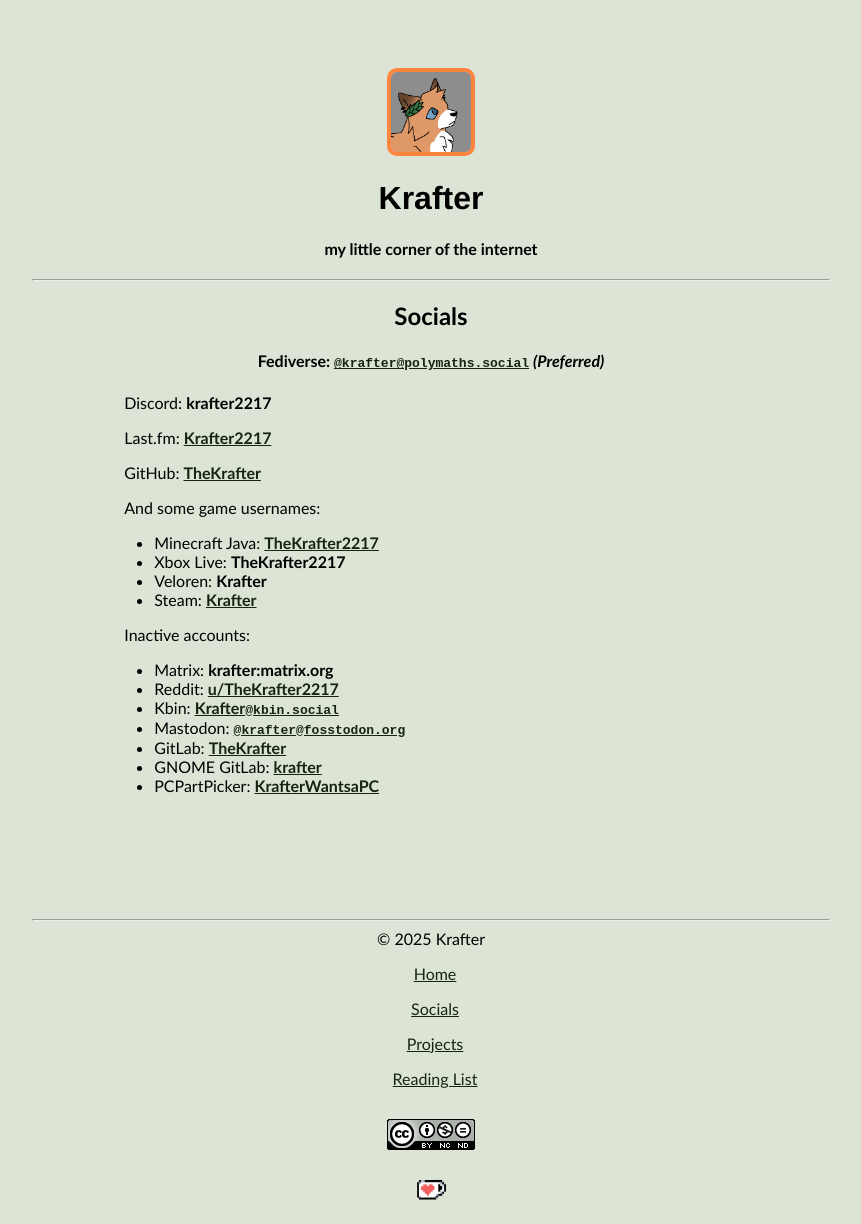
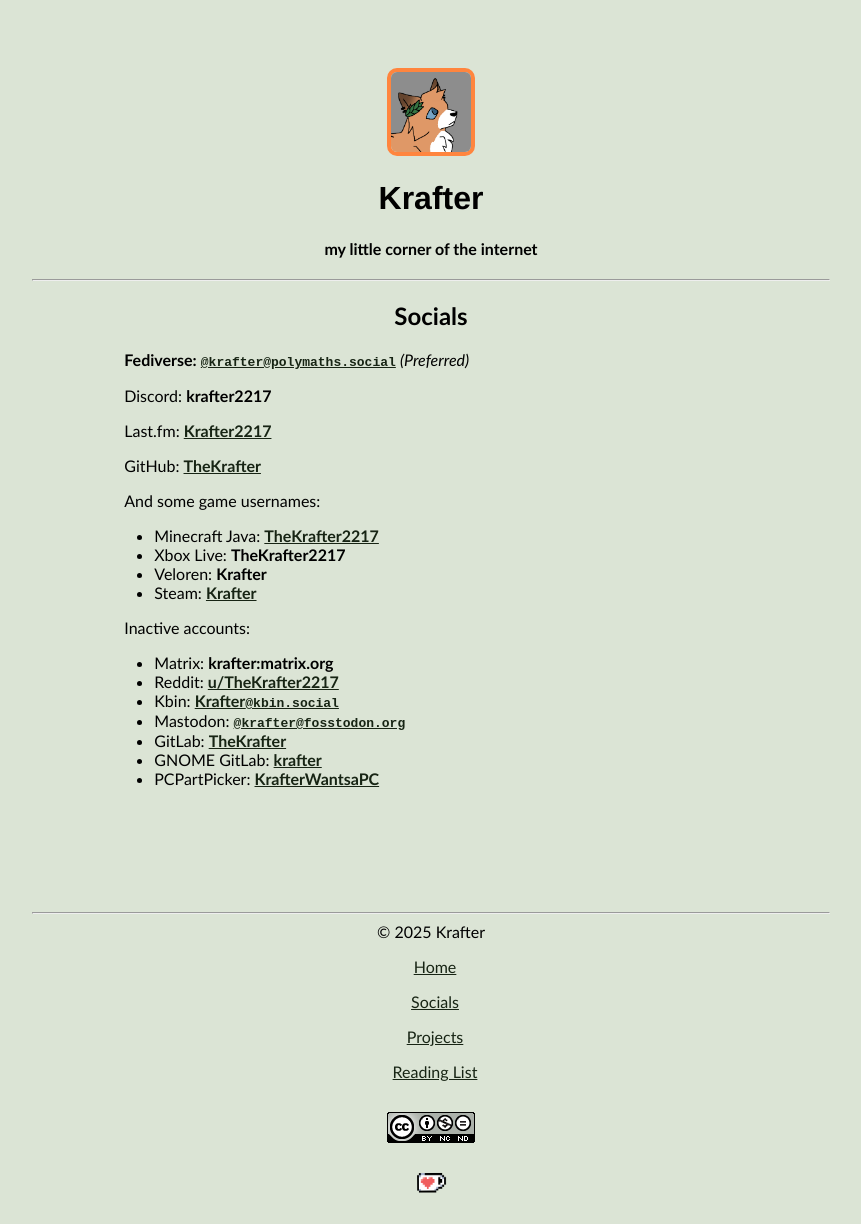
Before and after one commit to TheKrafter/thekrafter.github.io, a Jekyll site: the page built from socials.md, in a window 1280 px wide. Shown: the whole page, without its empty margins (209-1070 px from the left). Built offline with Jekyll 4.4.1, drawn with Linux system fonts in a browser that asks for light colours.

```diff
--- a/socials.md
+++ b/socials.md
@@ -4,7 +4,7 @@ title: Krafter's Socials
 ---
 ## Socials
 
-#### Fediverse: __<a href="https://polymaths.social/@krafter" rel="me">`@krafter@polymaths.social`</a>__ *(Preferred)*
+**Fediverse:** __<a href="https://polymaths.social/@krafter" rel="me">`@krafter@polymaths.social`</a>__ *(Preferred)*
 
 Discord: __krafter2217__
 
```
